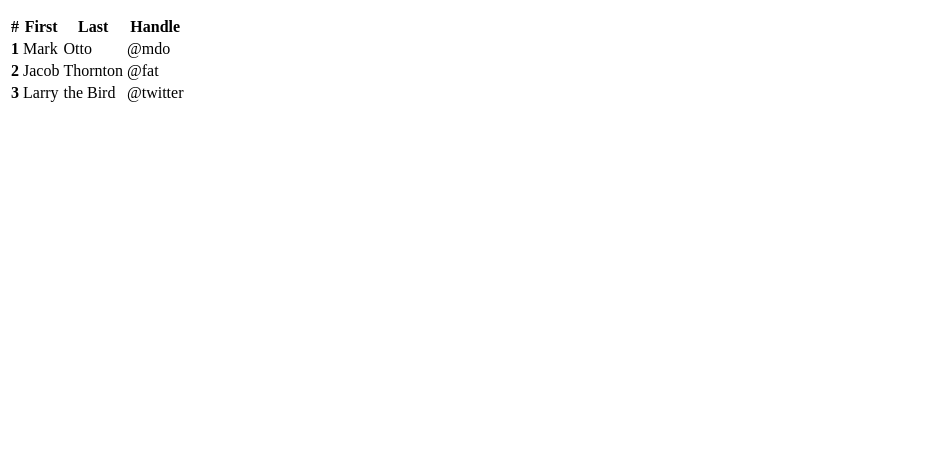
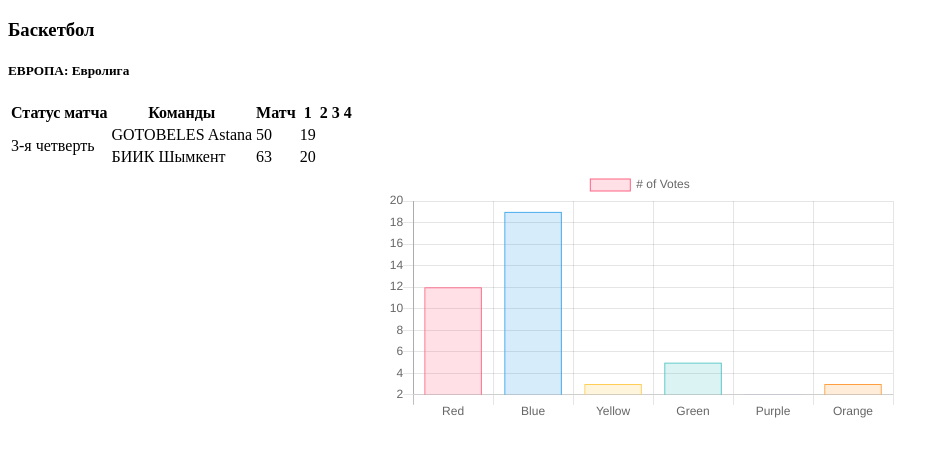
Before and after one commit to Zhenya1975/match_parcer_2, a Flask app: template project/templates/live_matches.html in a window 1280 px wide. Shown: the top 457 px of the page, without its empty margins (0-948 px from the left). Run offline with Flask 2, Linux system fonts and the light colour scheme; the template is opened without the code that fills it, so the values that code supplies are empty; some libraries are stand-ins or nearby versions.

Commit message:
graph отображается

```diff
--- a/project/templates/home.html
+++ b/project/templates/home.html
@@ -105,7 +105,7 @@
 <script src="https://cdn.jsdelivr.net/npm/bootstrap-select@1.13.14/dist/js/bootstrap-select.min.js"></script>
 
 <script src="https://cdnjs.cloudflare.com/ajax/libs/socket.io/3.0.4/socket.io.min.js"></script>
-
+<script src="https://cdnjs.cloudflare.com/ajax/libs/Chart.js/2.5.0/Chart.js"></script>
 <!--<script src="https://api-maps.yandex.ru/2.0-stable/?apikey=cd0bfb13-727e-4fa7-8462-43cb4d380772&load=package.standard&lang=ru-RU" type="text/javascript"></script>-->
 
 <script type="text/javascript">
--- a/project/templates/live_matches.html
+++ b/project/templates/live_matches.html
@@ -1,30 +1,208 @@
-<table class="table table-striped" style="margin-top: 15px">
+<!DOCTYPE html>
+<html lang="ru">
+<head>
+	<meta charset="UTF-8">
+<style>
+	.chart-container {
+	  position: relative;
+	  margin: auto;
+	  height: 80vh;
+	  width: 80vw;
+	}
+</style>
+</head>
+<body>
+
+<div style="margin-top: 15px">
+  <h3>Баскетбол</h3>
+  <h5>ЕВРОПА: Евролига</h5>
+
+	<div class="row">
+		<div class="col">
+			<table class="table">
 				<thead>
 				  <tr>
-      <th scope="col">#</th>
-      <th scope="col">First</th>
-      <th scope="col">Last</th>
-      <th scope="col">Handle</th>
+					<th scope="col">Статус матча</th>
+					<th scope="col">Команды</th>
+					<th scope="col">Матч</th>
+					<th scope="col">1</th>
+					<th scope="col">2</th>
+					<th scope="col">3</th>
+					<th scope="col">4</th>
 				  </tr>
 				</thead>
 				<tbody>
 				  <tr>
-      <th scope="row">1</th>
-      <td>Mark</td>
-      <td>Otto</td>
-      <td>@mdo</td>
+					<td rowspan="2" style="vertical-align: middle;">3-я четверть</td>
+					<td>GOTOBELES Astana</td>
+					<td>50</td>
+					<td>19</td>
+					<td></td>
+					<td></td>
+					<td></td>
 				  </tr>
 				  <tr>
-      <th scope="row">2</th>
-      <td>Jacob</td>
-      <td>Thornton</td>
-      <td>@fat</td>
+					<td>БИИК Шымкент</td>
+					<td>63</td>
+					<td>20</td>
+					<td></td>
+					<td></td>
+					<td></td>
 				  </tr>
-    <tr>
-      <th scope="row">3</th>
-      <td>Larry</td>
-      <td>the Bird</td>
-      <td>@twitter</td>
-    </tr>
+
 				</tbody>
       		</table>
+
+		</div>
+		<div class="col">
+			<div class="chart-container" style="position: relative; height:20vh; width:40vw">
+				<canvas id="myChart"></canvas>
+			</div>
+		</div>
+	</div>
+</div>
+
+<!--	<canvas id="myChart" width="400" height="100"></canvas>-->
+<script src="https://cdnjs.cloudflare.com/ajax/libs/Chart.js/2.5.0/Chart.js"></script>
+
+<script>
+var ctx = document.getElementById('myChart').getContext('2d');
+  var myChart = new Chart(ctx, {
+    type: 'bar',
+    data: {
+      labels: ['Red', 'Blue', 'Yellow', 'Green', 'Purple', 'Orange'],
+      datasets: [{
+        label: '# of Votes',
+        data: [12, 19, 3, 5, 2, 3],
+        backgroundColor: [
+          'rgba(255, 99, 132, 0.2)',
+          'rgba(54, 162, 235, 0.2)',
+          'rgba(255, 206, 86, 0.2)',
+          'rgba(75, 192, 192, 0.2)',
+          'rgba(153, 102, 255, 0.2)',
+          'rgba(255, 159, 64, 0.2)'
+        ],
+        borderColor: [
+          'rgba(255, 99, 132, 1)',
+          'rgba(54, 162, 235, 1)',
+          'rgba(255, 206, 86, 1)',
+          'rgba(75, 192, 192, 1)',
+          'rgba(153, 102, 255, 1)',
+          'rgba(255, 159, 64, 1)'
+        ],
+        borderWidth: 1
+      }]
+    },
+    options: {
+      scales: {
+        y: {
+          beginAtZero: true
+        }
+      }
+    }
+  });
+
+	</script>
+</body>
+</html>
+
+
+
+
+
+
+
+
+
+
+
+<!--<div style="margin-top: 15px">-->
+<!--  <h3>Баскетбол</h3>-->
+<!--  <h5>ЕВРОПА: Евролига</h5>-->
+<!--  <div class="row">-->
+<!--    <div class="col">-->
+<!--      <table class="table">-->
+<!--        <thead>-->
+<!--          <tr>-->
+<!--            <th scope="col">Статус матча</th>-->
+<!--            <th scope="col">Команды</th>-->
+<!--            <th scope="col">Матч</th>-->
+<!--            <th scope="col">1-й период</th>-->
+<!--            <th scope="col">2-й период</th>-->
+<!--            <th scope="col">3-й период</th>-->
+<!--            <th scope="col">4-й период</th>-->
+<!--          </tr>-->
+<!--        </thead>-->
+<!--        <tbody>-->
+<!--          <tr>-->
+<!--            <td rowspan="2" style="vertical-align: middle;">3-я четверть</td>-->
+<!--            <td>GOTOBELES Astana</td>-->
+<!--            <td>50</td>-->
+<!--            <td>19</td>-->
+<!--            <td></td>-->
+<!--            <td></td>-->
+<!--            <td></td>-->
+<!--          </tr>-->
+<!--          <tr>-->
+<!--            <td>БИИК Шымкент</td>-->
+<!--            <td>63</td>-->
+<!--            <td>20</td>-->
+<!--            <td></td>-->
+<!--            <td></td>-->
+<!--            <td></td>-->
+<!--          </tr>-->
+
+<!--        </tbody>-->
+<!--      </table>-->
+<!--      </div>-->
+<!--    <div class="col">-->
+<!--      здесь должен быть график-->
+<!--      <canvas id="myChart" width="400" height="400"></canvas>-->
+<!--    </div>-->
+<!--</div>-->
+<!--<hr>-->
+
+
+<!--&lt;!&ndash;<script src="https://cdnjs.cloudflare.com/ajax/libs/Chart.js/3.9.1/chart.min.js"></script>&ndash;&gt;-->
+<!--<script src="https://cdnjs.cloudflare.com/ajax/libs/Chart.js/2.5.0/Chart.js"></script>-->
+<!--&lt;!&ndash;<script type="text/javascript" src="http://www.chartjs.org/assets/Chart.js"></script>&ndash;&gt;-->
+<!--<script>-->
+<!--$(document).ready(function() {-->
+<!--  var ctx = document.getElementById('myChart').getContext('2d');-->
+<!--  var myChart = Chart(ctx, {-->
+<!--    type: 'bar',-->
+<!--    data: {-->
+<!--      labels: ['Red', 'Blue', 'Yellow', 'Green', 'Purple', 'Orange'],-->
+<!--      datasets: [{-->
+<!--        label: '# of Votes',-->
+<!--        data: [12, 19, 3, 5, 2, 3],-->
+<!--        backgroundColor: [-->
+<!--          'rgba(255, 99, 132, 0.2)',-->
+<!--          'rgba(54, 162, 235, 0.2)',-->
+<!--          'rgba(255, 206, 86, 0.2)',-->
+<!--          'rgba(75, 192, 192, 0.2)',-->
+<!--          'rgba(153, 102, 255, 0.2)',-->
+<!--          'rgba(255, 159, 64, 0.2)'-->
+<!--        ],-->
+<!--        borderColor: [-->
+<!--          'rgba(255, 99, 132, 1)',-->
+<!--          'rgba(54, 162, 235, 1)',-->
+<!--          'rgba(255, 206, 86, 1)',-->
+<!--          'rgba(75, 192, 192, 1)',-->
+<!--          'rgba(153, 102, 255, 1)',-->
+<!--          'rgba(255, 159, 64, 1)'-->
+<!--        ],-->
+<!--        borderWidth: 1-->
+<!--      }]-->
+<!--    },-->
+<!--    options: {-->
+<!--      scales: {-->
+<!--        y: {-->
+<!--          beginAtZero: true-->
+<!--        }-->
+<!--      }-->
+<!--    }-->
+<!--  });-->
+<!--})-->
+<!--</script>-->
+<!--</div>-->
```
Lines whose indentation alone changed are shown as unchanged.
